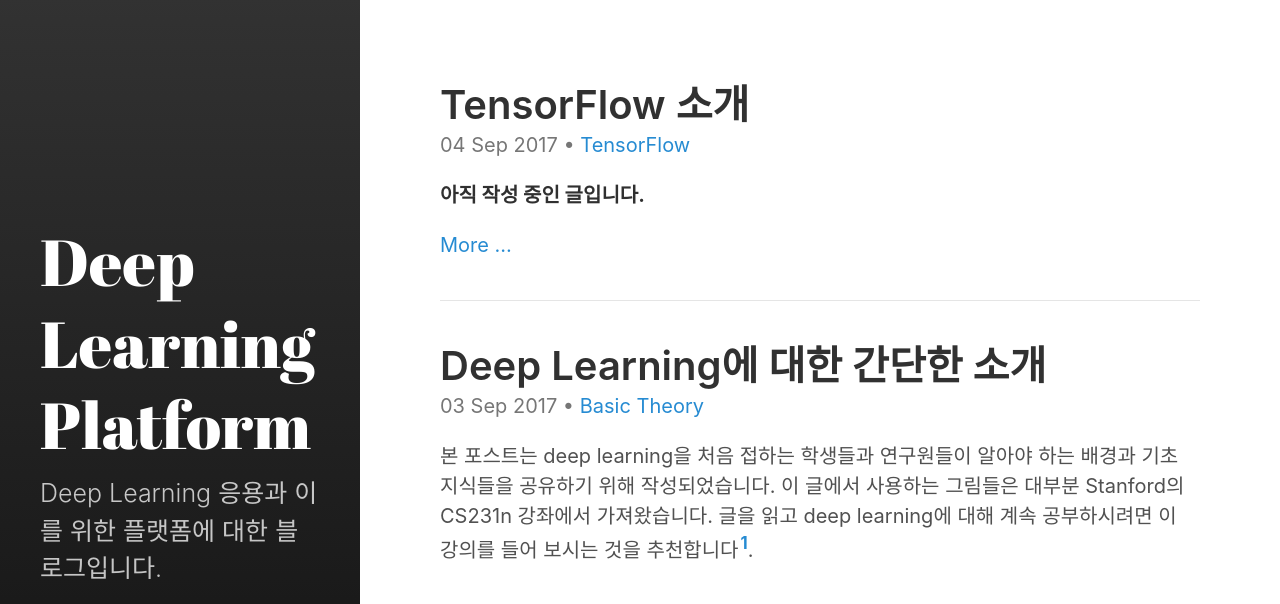
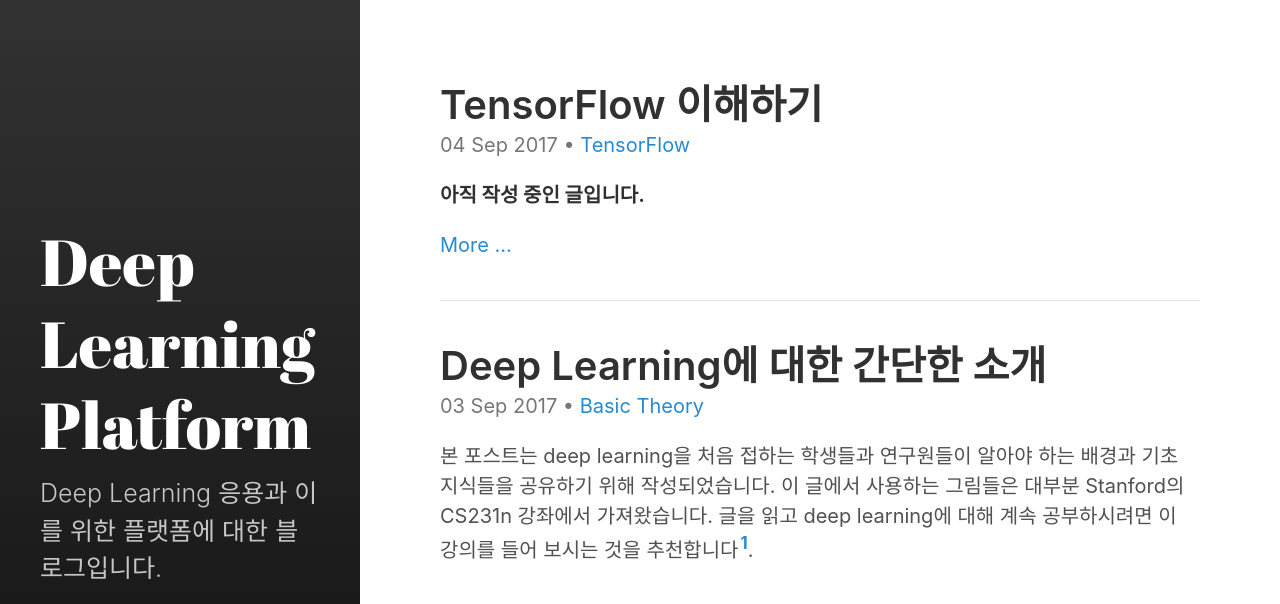
Before and after one commit to shnoh171/shnoh171.github.io, a Jekyll site: the page built from index.html, in a window 1280 px wide, cut to the strip 0-604 px from the top of the page. Built offline with Jekyll 4.4.1, drawn with Linux system fonts in a browser that asks for light colours; the list of posts is cut into pages by our own code.

Commit message:
Update basic-tensorflow-internals

```diff
--- a/_posts/2017-09-04-basic-tensorflow-internals.md
+++ b/_posts/2017-09-04-basic-tensorflow-internals.md
@@ -1,6 +1,6 @@
 ---
 layout: post
-title: TensorFlow 소개
+title: TensorFlow 이해하기
 categories:
   - TensorFlow
 ---
```
